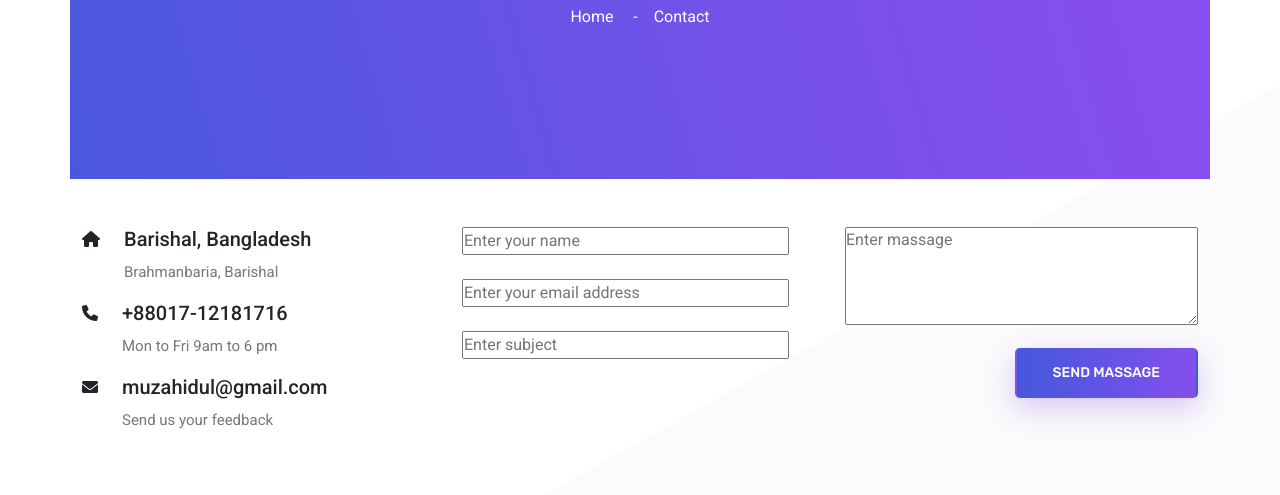
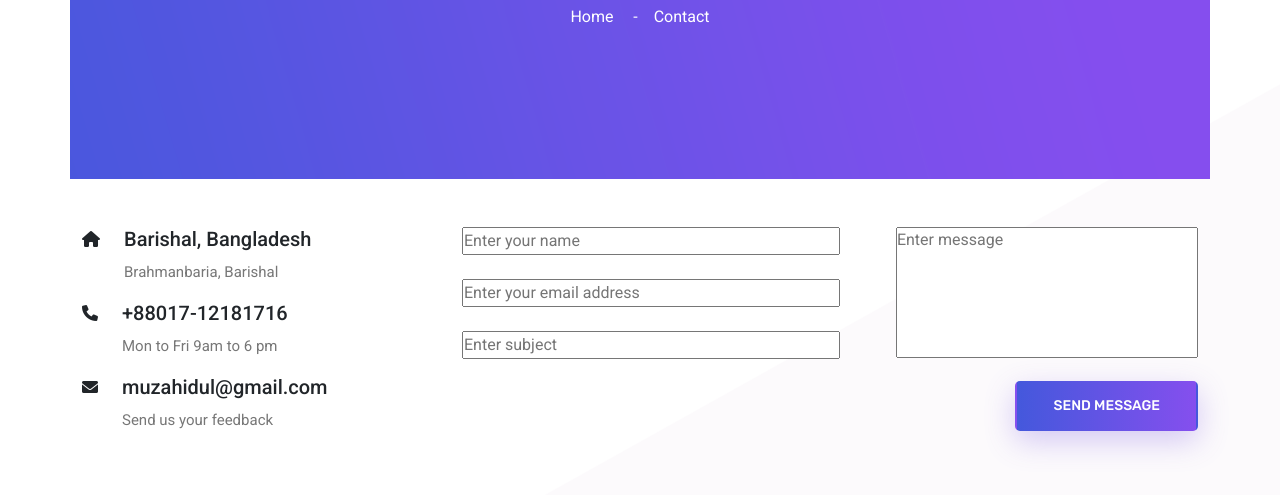
Before and after one commit to MUEID11/infotec-solution, a plain HTML site: page contact.html in a window 1280 px wide. Shown: the part 301-796 px from the top of the page. Drawn offline with nearby package versions, Linux system fonts and the light colour scheme.

Commit message:
minor fix

```diff
--- a/contact.html
+++ b/contact.html
@@ -42,9 +42,9 @@
                         <input id="subject" type="text" placeholder="Enter subject" class="contact-control">
                     </div>
                     <div>
-                        <textarea name="meassege" id="message" cols="40" rows="4" placeholder="Enter massage"></textarea><br>
+                        <textarea name="meassege" id="message" cols="40" rows="4" placeholder="Enter message"></textarea><br>
                         <div class="d-flex justify-content-end mt-3">
-                            <button id="submit-btn" type="submit" class="main-btn primary-btn">Send massage</button>
+                            <button id="submit-btn" type="submit" class="main-btn primary-btn">Send message</button>
                         </div>
                     </form>
                 </div>
--- a/css/style.css
+++ b/css/style.css
@@ -480,7 +480,7 @@ p{
     border:#2d2d2d 1;
 
 }
-#massege{
+#message{
     resize: none;
     width: 100%;
     height: 55%;
```
